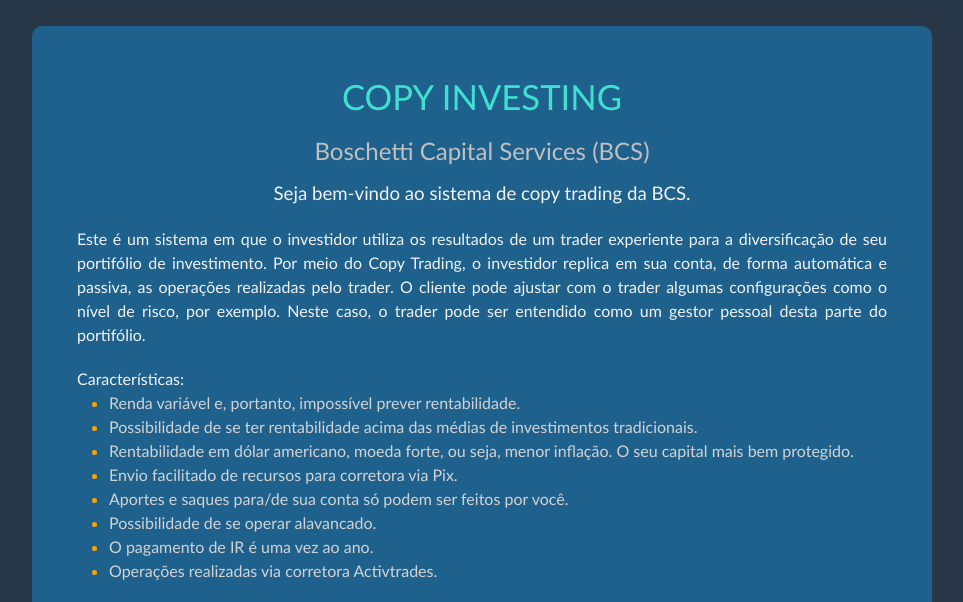
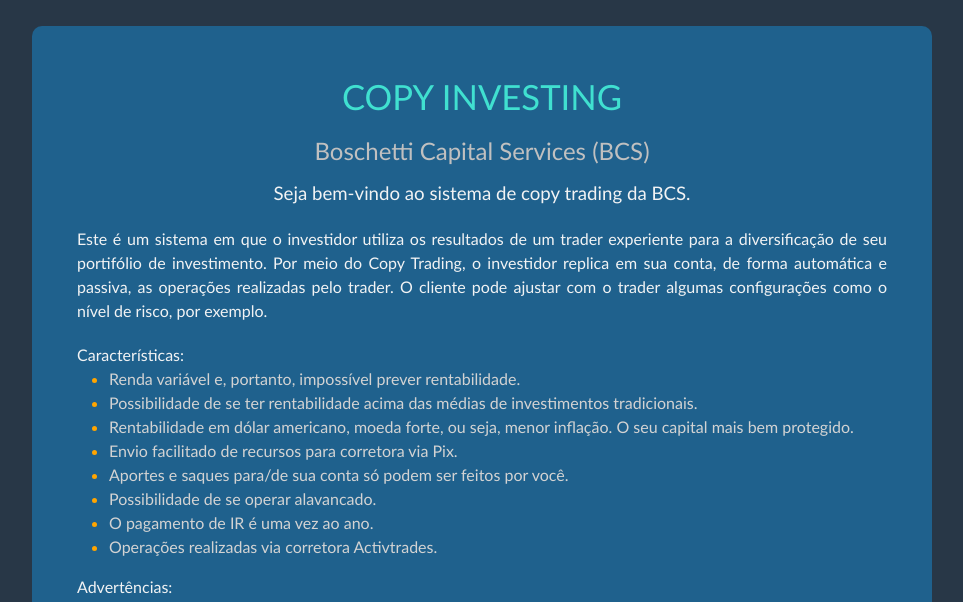
Before and after one commit to sandrorb/BoschettiWebsite, a Spring Boot app: page / in a window 1280 px wide. Shown: the top 602 px of the page, without its empty margins (158-1121 px from the left). Run offline with Spring Boot 4, Linux system fonts and the light colour scheme.

Commit message:
Update index.html

```diff
--- a/src/main/resources/static/index.html
+++ b/src/main/resources/static/index.html
@@ -45,8 +45,7 @@
 		Este é um sistema em que o investidor
   		utiliza os resultados de um trader experiente para a diversificação de seu portifólio de investimento.
   		Por meio do Copy Trading, o investidor replica em sua conta, de forma automática e passiva, as operações realizadas pelo trader.
-  		O cliente pode ajustar com o trader algumas configurações como o nível de risco, por exemplo. Neste caso, o trader pode
-  		ser entendido como um gestor pessoal desta parte do portifólio.
+  		O cliente pode ajustar com o trader algumas configurações como o nível de risco, por exemplo.
 		</div>
 
 		<div id="textoExplicacao2">
```
